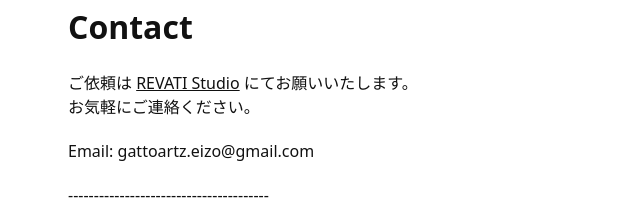
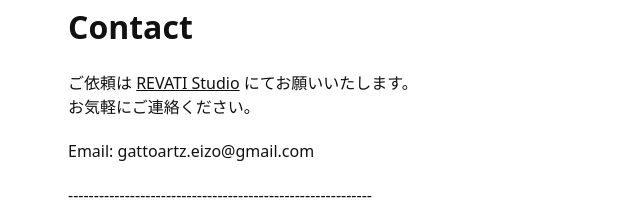
Before and after one commit to GattoArtz/Portforio, a plain HTML site: page contact.html in a window 1280 px wide. Shown: the part 136-355 px from the top of the page, 154-794 px from the left. Drawn offline with Linux system fonts and the light colour scheme.

Commit message:
Update contact.html

```diff
--- a/contact.html
+++ b/contact.html
@@ -23,7 +23,7 @@
   <p>ご依頼は <u><a href="https://studio.revati.jp/">REVATI Studio</a></u> にてお願いいたします。<br>
     お気軽にご連絡ください。<br><br>
     Email: gattoartz.eizo@gmail.com <br><br>
-    ---------------------------------------</p>
+    -----------------------------------------------------------</p>
 
   <div class="social-buttons">
     <a href="https://x.com/GattoArtz" class="icon-btn" target="_blank" rel="noopener">
```
